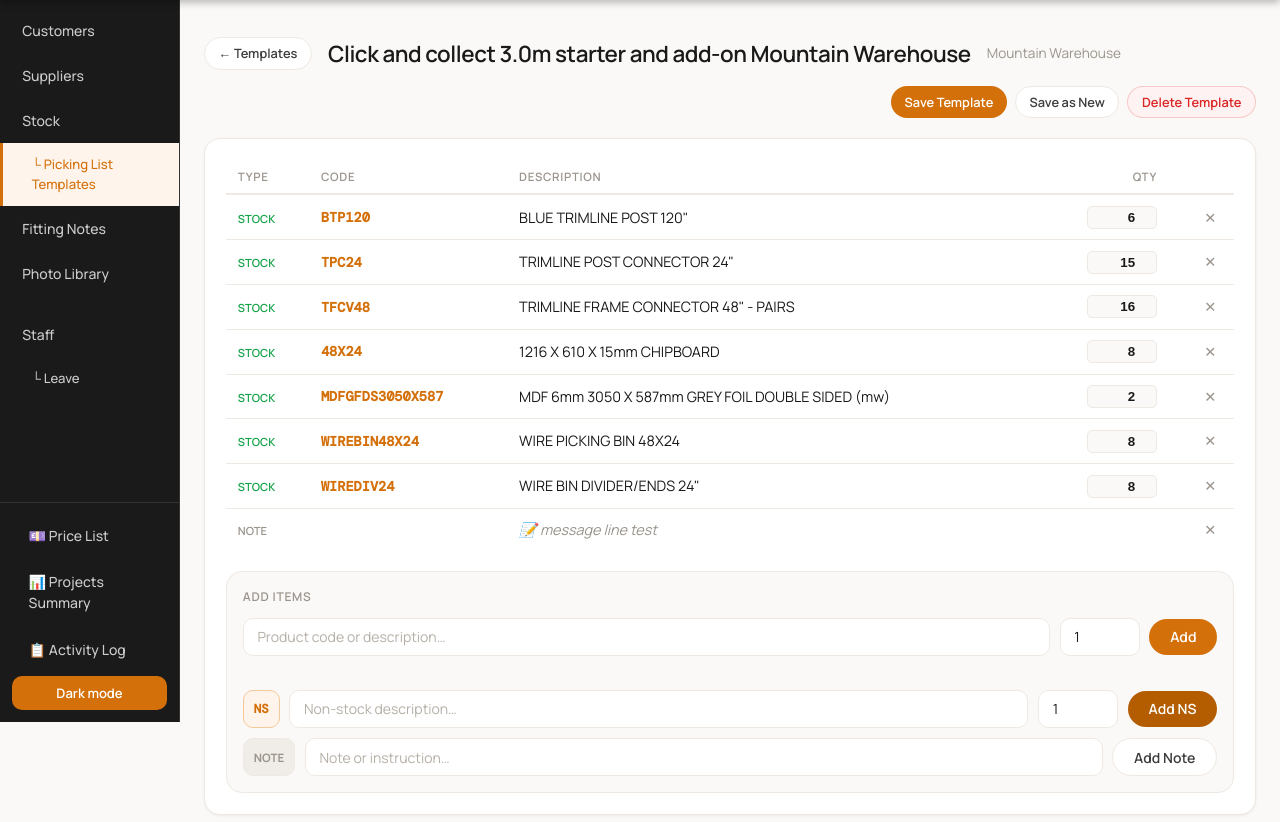
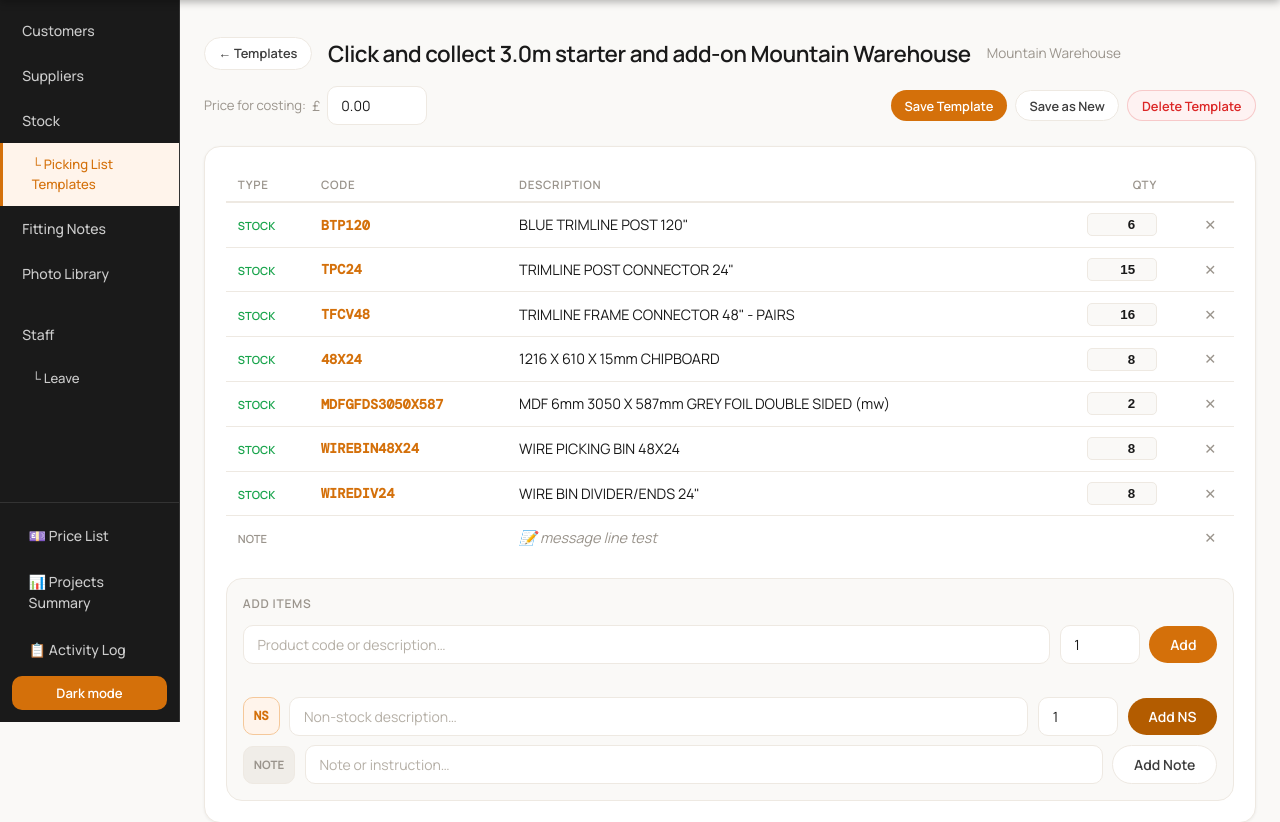
Before and after one commit to BlueWhiteTen/ezr-project-tracker, a Django app: page /templates/3/ in a window 1280 px wide. Shown: the part 78-900 px from the top of the page. Run offline with Django 4.2, Linux system fonts and the light colour scheme; a user stored in the database is signed in; data comes from the database, SQL or seed files in the repository; data that the repository does not hold is empty; some web fonts are replaced.

Commit message:
Fix picking template price field being permanently hidden on the template's own page

```diff
--- a/projects/templates/projects/template_detail.html
+++ b/projects/templates/projects/template_detail.html
@@ -21,7 +21,7 @@
   <a href="{% url 'template_list' %}" class="btn btn-ghost btn-sm">← Templates</a>
   <h1 style="font-size:1.4rem;font-weight:600;letter-spacing:-.02em;">{{ tmpl.name }}</h1>
   {% if tmpl.customer %}<span style="font-size:.85rem;color:var(--mut);">{{ tmpl.customer }}</span>{% endif %}
-  <div style="display:none;align-items:center;gap:.4rem;">
+  <div style="display:flex;align-items:center;gap:.4rem;">
     <label style="font-size:.82rem;color:var(--mut);">Price for costing:</label>
     <span style="color:var(--mut);">£</span>
     <input type="number" id="tmpl-price" class="form-input" style="width:100px;" step="0.01" min="0" value="{{ tmpl.price|floatformat:2 }}" onchange="saveTemplatePrice(this.value)">
```
